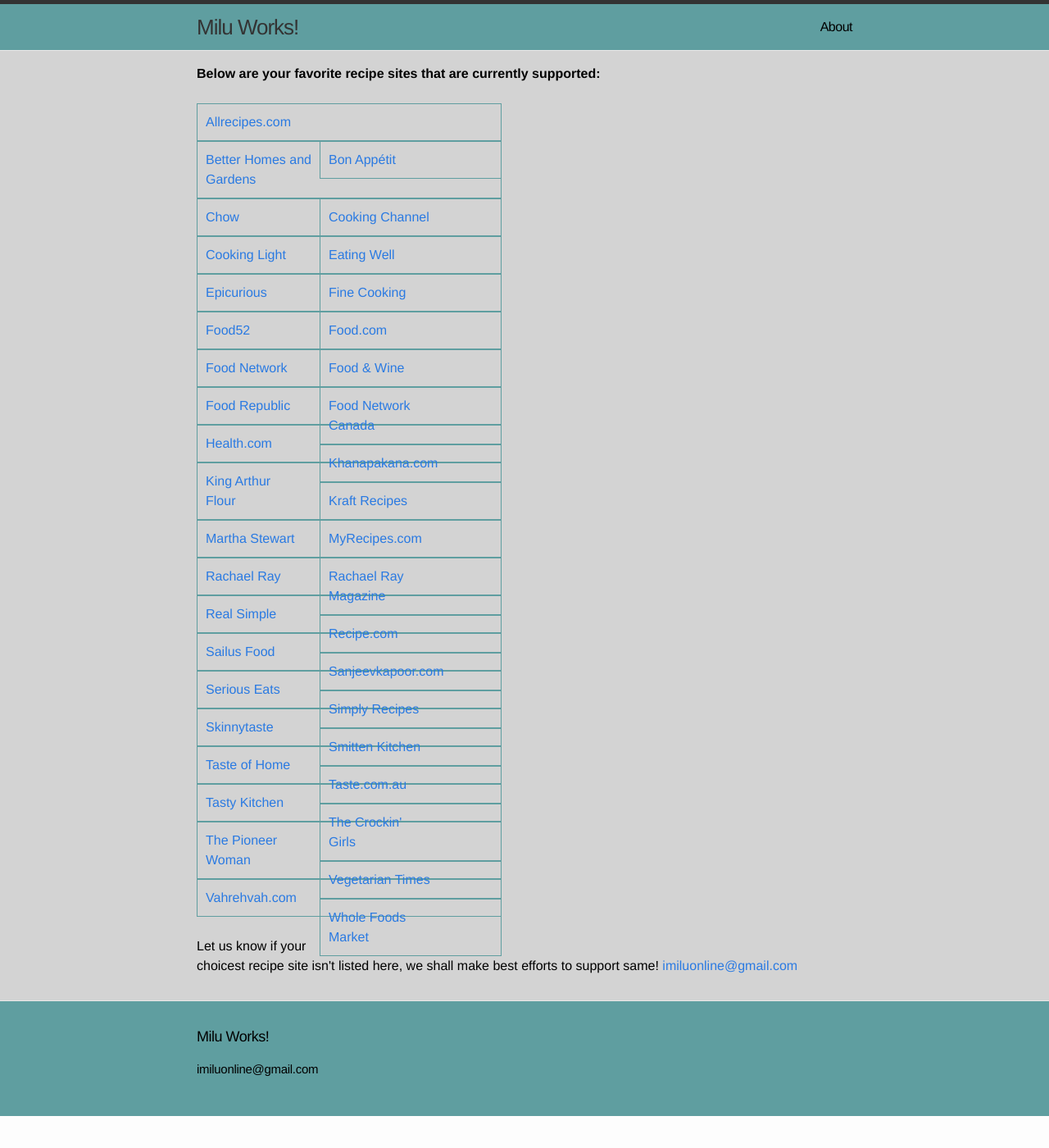
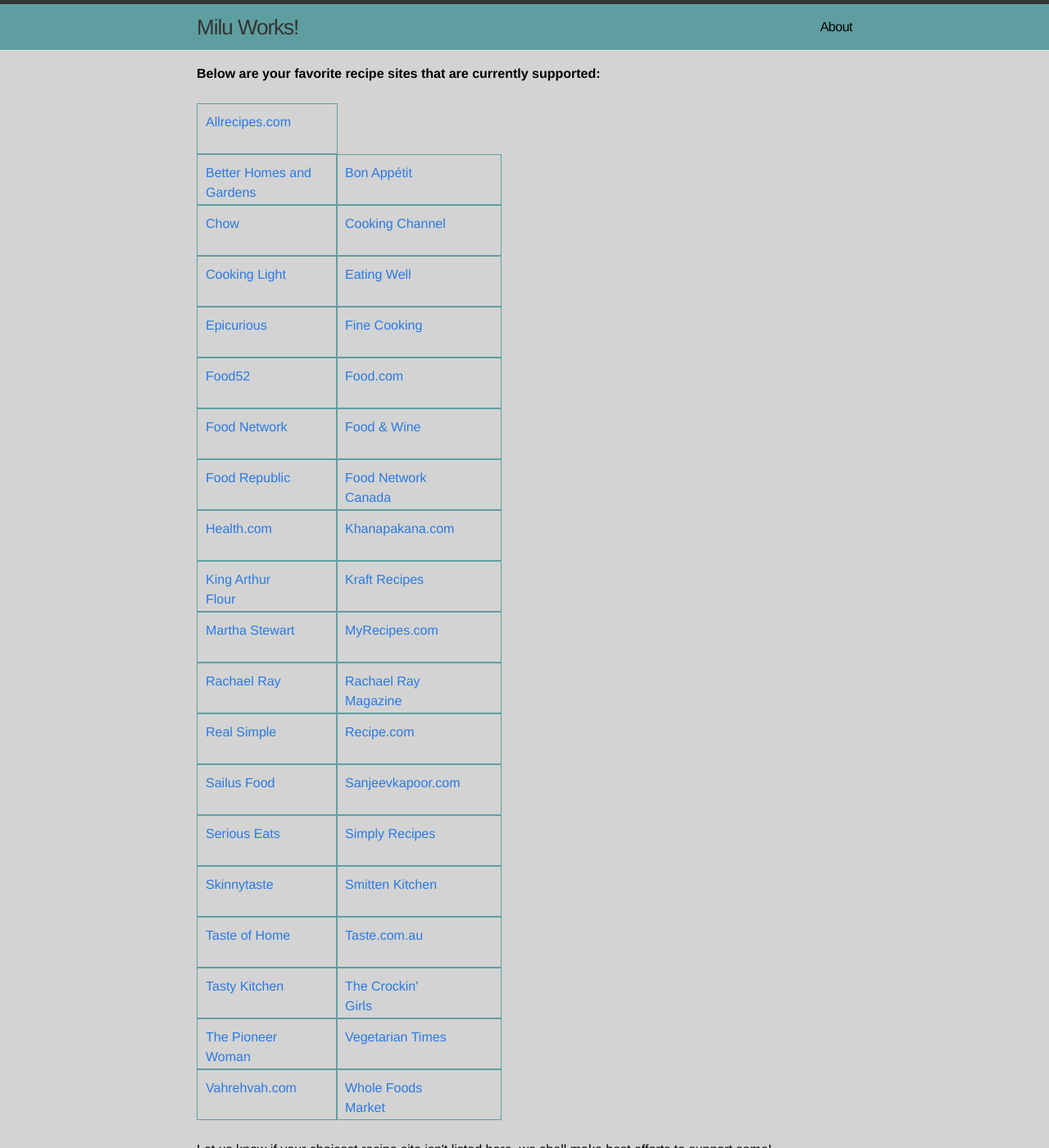
Before and after one commit to miluonline/miluworkslive, a Jekyll site: the page built from supported-recipe-sites.html, in a window 1280 px wide and 1400 px high. Shown: the whole window at 82% size. Built offline with Jekyll 4.4.1, drawn with Linux system fonts in a browser that asks for light colours.

Commit message:
sites html

```diff
--- a/css/main.css
+++ b/css/main.css
@@ -454,13 +454,17 @@
   list-style-type: none;
   border: 1px solid cadetblue;
   padding: 10px;
+  height: 40px;
+  width: 150px;
 }
 
 .recipe-row2{
   list-style-type: none;
   border: 1px solid cadetblue;
   padding: 10px;
-  width: 200px;
+  padding-right: 40px;
+  width: 150px;
   float: right;
   word-wrap: break-word;
+  height: 40px;
 }
```
Also changed, not shown: 1 other file.
